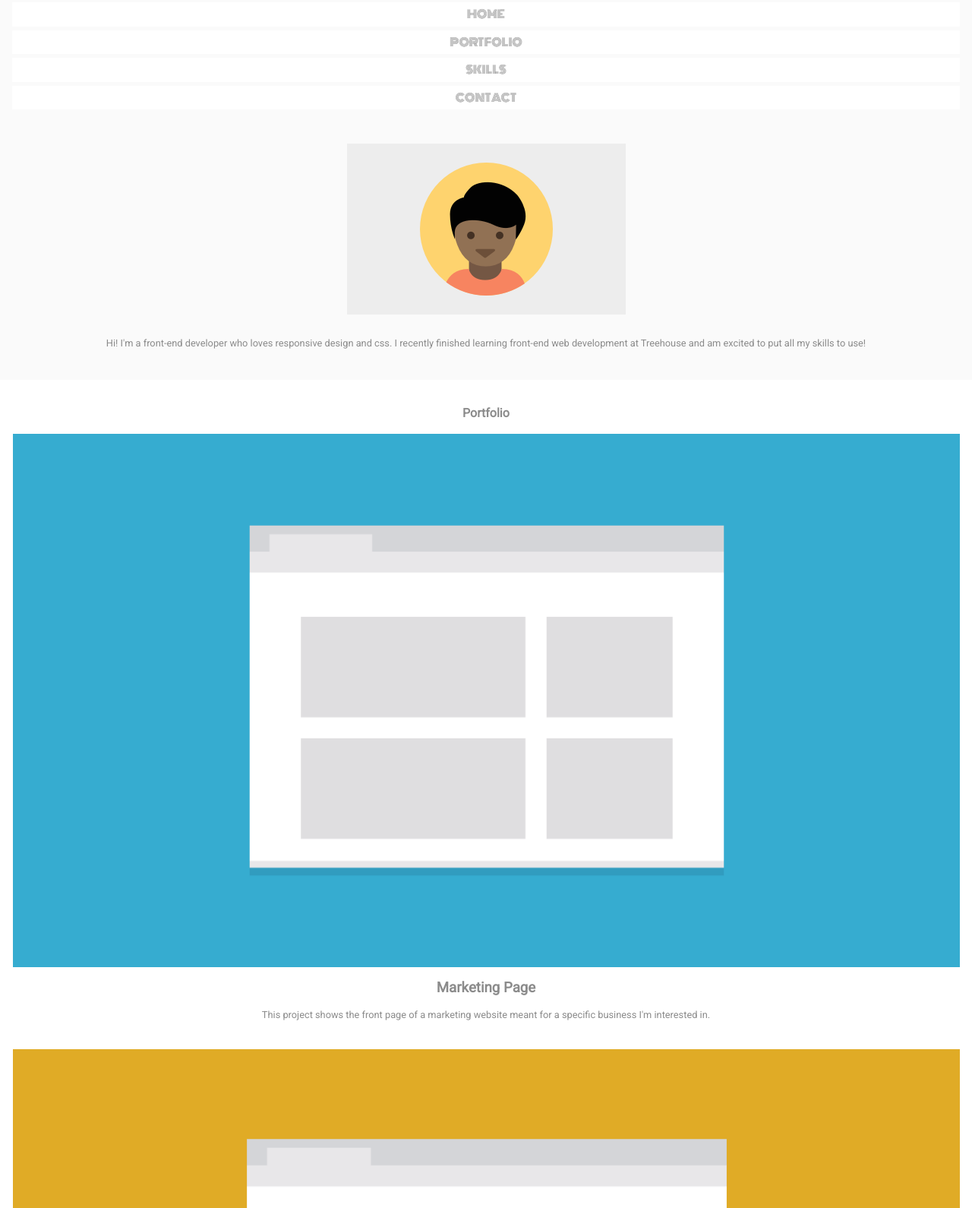
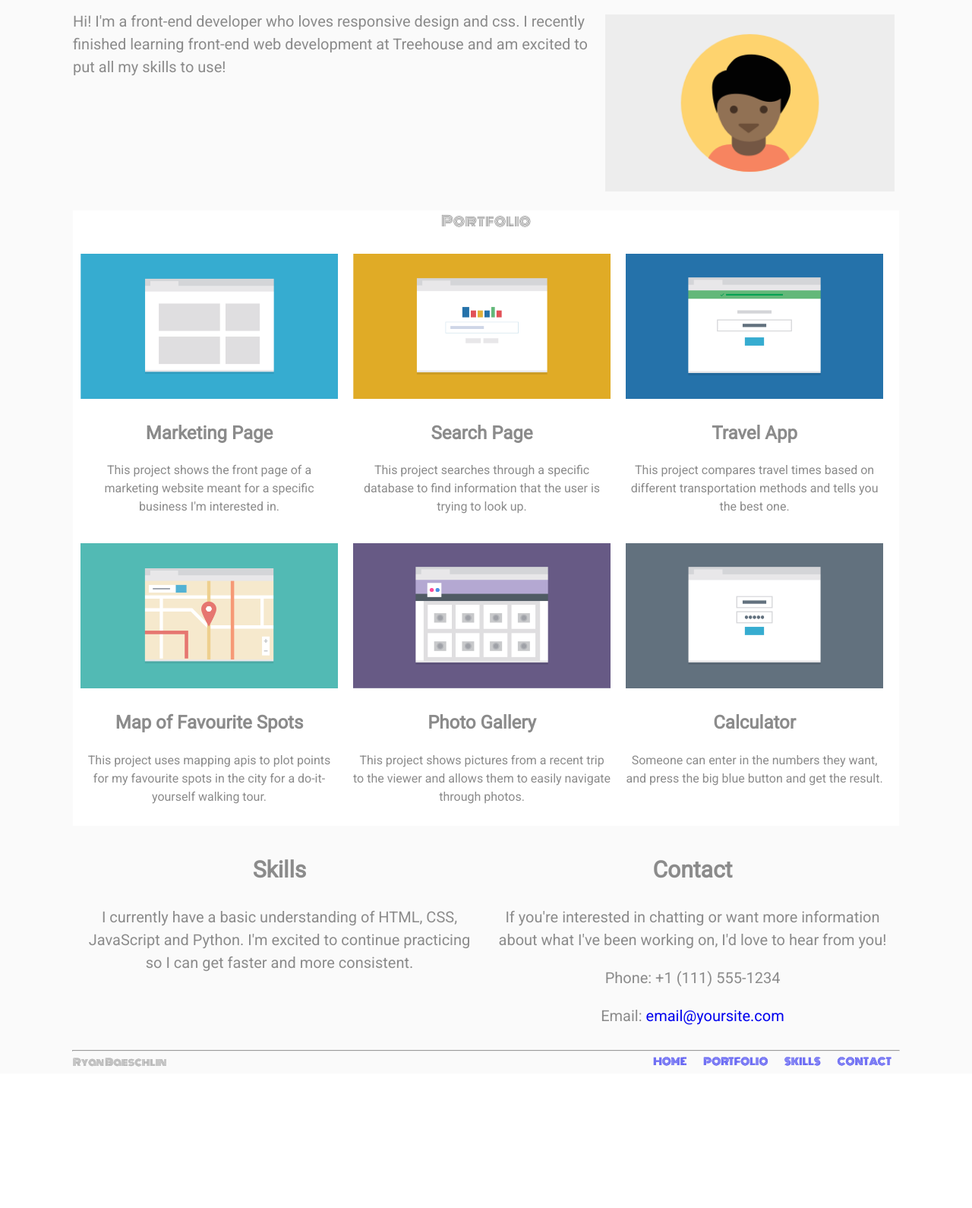
Before and after one commit to rbaeschlin/FEWD-Project-2, a plain HTML site: page responsive_layout_v3/pages/index.html in a window 1280 px wide. Shown: the part 85-1675 px from the top of the page at 76% size. After the commit the page ends 1498 px from the top, so only its background shows below. Drawn offline with Linux system fonts and the light colour scheme.

Commit message:
deleted and re-did css
deleted my css and re-did it all.  also updated html file.  got too crazy with containers and wrappers and re-did everything much simpler than before.

```diff
--- a/responsive_layout_v3/css/styles.css
+++ b/responsive_layout_v3/css/styles.css
@@ -1,10 +1,10 @@
-/* ===== Global Styles ===== */
+/* ----- Global Styles ----- */
 
 * {
-  box-sizing: border-box;
-}
+    box-sizing: border-box;
+  }
 
-/* ===== Base Element Styles ===== */
+  /* ----- Base Element Styles ----- */
 
 body {
   font-family: 'Roboto', sans-serif;
@@ -12,58 +12,41 @@ body {
   color: #8B8B8B;
 }
 
-p {
-  font-size: .8em;
-  margin: 0 auto;
-}
-
 h1,
+h3,
 ul {
   font-family: 'Monoton', cursive;
   font-weight: normal;
 }
 
-h3,
 p {
-  padding: 6px 0;
+  font-size: .8em;
 }
 
-h3,
-h4 {
-  margin: 0 auto;
+a {
+  text-decoration: none;
 }
 
 img {
   max-width: 100%;
 }
 
-a {
-  text-decoration: none;
-}
-
-hr {
-  border: none;
-  border-top: 2px solid #ececec;
-  text-align: center;
-  width: 90%;
-}
-
-/* ===== Base Layout Styles ===== */
-
 /* ----- Navigation ----- */
 
 .name {
   font-size: 1.5em;
-  margin: 0 auto;
-  padding-bottom: 15px;
+  margin: 0;
 }
 
 .main-nav a {
   font-size: .9em;
-  color: #8B8B8B;
   text-transform: uppercase;
+  display: block;
+}
+
+.name,
+.main-nav a {
   padding: 5px 10px;
-  display: block;
 }
 
 .main-nav li {
@@ -72,33 +55,58 @@ hr {
   margin-bottom: 5px;
 }
 
+.footer-name,
+.foot-2top {
+  font-size: .8em;
+  margin: 5px 0;
+}
+
+.footer-nav {
+  display: none;
+}
+
+.main-nav a:visited,
+.footer-nav a:visited,
+.foot-2top a:visited {
+  color: inherit;
+}
+
+.main-nav a:hover,
+.footer-nav a:hover,
+.foot-2top a:hover {
+  color: chocolate;
+}
+
+
 /* ----- Containers ----- */
+
+.wrapper {
+  background: #fafafa;
+}
+
+.container,
+hr {
+  width: 95%;
+  margin: 0 auto;
+}
 
 .container {
   text-align: center;
-  padding: 2em 1em;
 }
 
 .main-header {
-  text-align: center;
-  background: #fafafa;
+  padding: 1em 0;
 }
 
-.main-footer {
-  background: #fafafa;
-  padding: 1em;
-}
-
-.card {
-  padding-top: 15px;
-  padding-bottom: 15px;
+#portfolio {
+  background: #fff;
 }
 
 /* ----- Page Elements ----- */
 
 #profile-image {
   max-width: 70%;
-  padding: 40px 0 15px 0;
+  margin: 10px 0;
 }
 
 .footer-name {
@@ -109,25 +117,99 @@ hr {
   float: right;
 }
 
+/* ----- Float Clearfix ----- */
+
 .clearfix::after {
   content: " ";
   display: table;
   clear: both;
 }
 
-/* ===== Media Queries ===== */
+/* ----- Media Queries ----- */
 
 @media (min-width: 768px) {
 
-  /* ---- Float clearfix ---- */
+  .container,
+  hr {
+    width: 90%;
+    margin: 0 auto;
+  }
 
-	/* .clearfix::after {
-		content: " ";
-		display: table;
-		clear: both;
-	} */
+  .foot-2top {
+    display: none;
+  }
+
+  .footer-nav {
+    display: block;
+    float: right;
+  }
+
+  .footer-nav a {
+    font-size: .8em;
+    padding: 5px 10px;
+    text-transform: uppercase;
+  }
+
+  .name,
+  .main-nav li,
+  .footer-name,
+  .footer-nav li {
+    display: inline-block;
+    background: none;
+  }
+
+  #profile-text {
+    font-size: 1.25em;
+    text-align: left;
+  }
+
+  #profile-image {
+    float: right;
+    width: 35%;
+    margin: 6px;
+  }
+
+  .card {
+    width: 50%;
+    float: left;
+    padding: 10px;
+  }
+
+  p {
+    font-size: 1em;
+  }
 }
 
 @media (min-width: 1024px) {
 
+  .container,
+  hr {
+    width: 85%;
+    max-width: 1150px;
+    margin: 0 auto;
+  }
+
+  .name,
+  .main-nav {
+    display: inline-block;
+  }
+
+  .name {
+    float: left;
+  }
+  .main-nav {
+    float: right;
+  }
+
+  .card {
+    width: 33%;
+    padding: 10px;
+  }
+
+  #skills,
+  #contact {
+    width: 50%;
+    padding: 10px;
+    font-size: 1.25em;
+  }
 }
--- a/responsive_layout_v3/pages/index.html
+++ b/responsive_layout_v3/pages/index.html
@@ -10,10 +10,10 @@
 </head>
 
 <body>
+  <div class="wrapper">
 
-  <div class="wrapper">
-    <header class="main-header clearfix" id="top">
-      <div class="container">
+    <header class="main-header" id="top">
+      <div class="container clearfix">
         <h1 class="name">Ryan Baeschlin</h1>
         <ul class="main-nav">
           <li><a href="index.html">Home</a></li>
@@ -21,67 +21,81 @@
           <li><a href="#skills">Skills</a></li>
           <li><a href="#contact">Contact</a></li>
         </ul>
-        <img id="profile-image" src="../images/responsive-layout-profile.png" alt="Profile Image">
-        <p>Hi! I'm a front-end developer who loves responsive design and css.  I recently finished learning front-end web development at Treehouse and am excited to put all my skills to use!</p>
       </div>
     </header>
 
-    <main class="container" id="portfolio">
-      <h4>Portfolio</h4>
+    <section class="container clearfix">
+      <img id="profile-image" src="../images/responsive-layout-profile.png" alt="Profile Image">
+      <p id="profile-text">Hi! I'm a front-end developer who loves responsive design and css.  I recently finished learning front-end web development at Treehouse and am excited to put all my skills to use!</p>
+    </section>
+
+    <main class="container clearfix" id="portfolio">
+      <h3>Portfolio</h3>
 
       <article class="card">
         <img src="../images/portfolio-1.png" alt="Marketing Image">
-        <h3>Marketing Page</h3>
+        <h2>Marketing Page</h2>
         <p>This project shows the front page of a marketing website meant for a specific business I'm interested in.</p>
       </article>
 
       <article class="card">
         <img src="../images/portfolio-2.png" alt="Search Image">
-        <h3>Search Page</h3>
+        <h2>Search Page</h2>
         <p>This project searches through a specific database to find information that the user is trying to look up.</p>
       </article>
 
       <article class="card">
       <img src="../images/portfolio-3.png" alt="Travel Image">
-      <h3>Travel App</h3>
+      <h2>Travel App</h2>
       <p>This project compares travel times based on different transportation methods and tells you the best one.</p>
       </article>
 
       <article class="card">
         <img src="../images/portfolio-4.png" alt="Map Image">
-        <h3>Map of Favourite Spots</h3>
+        <h2>Map of Favourite Spots</h2>
         <p>This project uses mapping apis to plot points for my favourite spots in the city for a do-it-yourself walking tour.</p>
       </article>
 
       <article class="card">
         <img src="../images/portfolio-5.png" alt="Photo Gallery Image">
-        <h3>Photo Gallery</h3>
+        <h2>Photo Gallery</h2>
         <p>This project shows pictures from a recent trip to the viewer and allows them to easily navigate through photos.</p>
       </article>
 
       <article class="card">
         <img src="../images/portfolio-6.png" alt="Calculator Image">
-        <h3>Calculator</h3>
+        <h2>Calculator</h2>
         <p>Someone can enter in the numbers they want, and press the big blue button and get the result.</p>
       </article>
+    </main>
 
+    <section class="container clearfix">
       <article class="card" id="skills">
-        <h3>Skills</h3>
+        <h2>Skills</h2>
         <p>I currently have a basic understanding of HTML, CSS, JavaScript and Python.  I'm excited to continue practicing so I can get faster and more consistent.</p>
       </article>
 
       <article class="card" id="contact">
-        <h3>Contact</h3>
+        <h2>Contact</h2>
         <p>If you're interested in chatting or want more information about what I've been working on, I'd love to hear from you!</p>
-        <p>Phone +1 (111) 555-1234</p>
-        <p>Email <a href="mailto:email@yoursite.com?subject=Treehouse%20Is%20Awesome">email@yoursite.com</a></p>
+        <p>Phone: +1 (111) 555-1234</p>
+        <p>Email: <a href="mailto:email@yoursite.com?subject=Treehouse%20Is%20Awesome">email@yoursite.com</a></p>
       </article>
+    </section>
 
-    </main>
     <hr>
-    <footer class="main-footer clearfix">
-      <h4 class="footer-name">Ryan Baeschlin</h4>
-      <h4 class="foot-2top"><a href="#top">Back to top</a></h4>
+
+    <footer class="main-footer">
+      <div class="container clearfix">
+        <h3 class="footer-name">Ryan Baeschlin</h3>
+        <ul class="footer-nav">
+          <li><a href="index.html">Home</a></li>
+          <li><a href="#portfolio">Portfolio</a></li>
+          <li><a href="#skills">Skills</a></li>
+          <li><a href="#contact">Contact</a></li>
+        </ul>
+        <h3 class="foot-2top"><a href="#top">Back to top</a></h3>
+      </div>
     </footer>
 
   </div>
```
